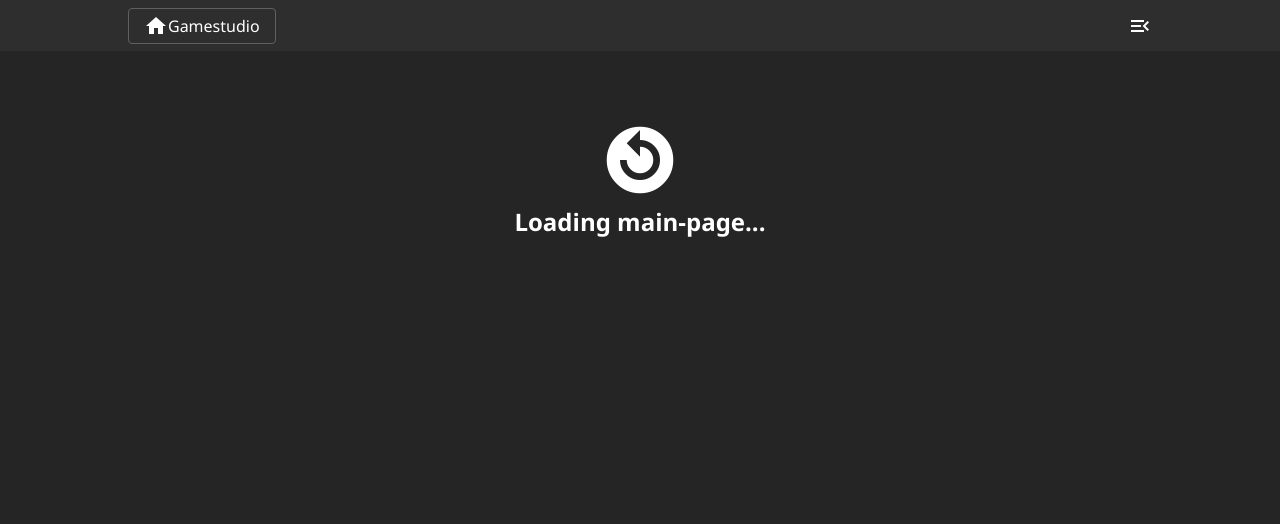
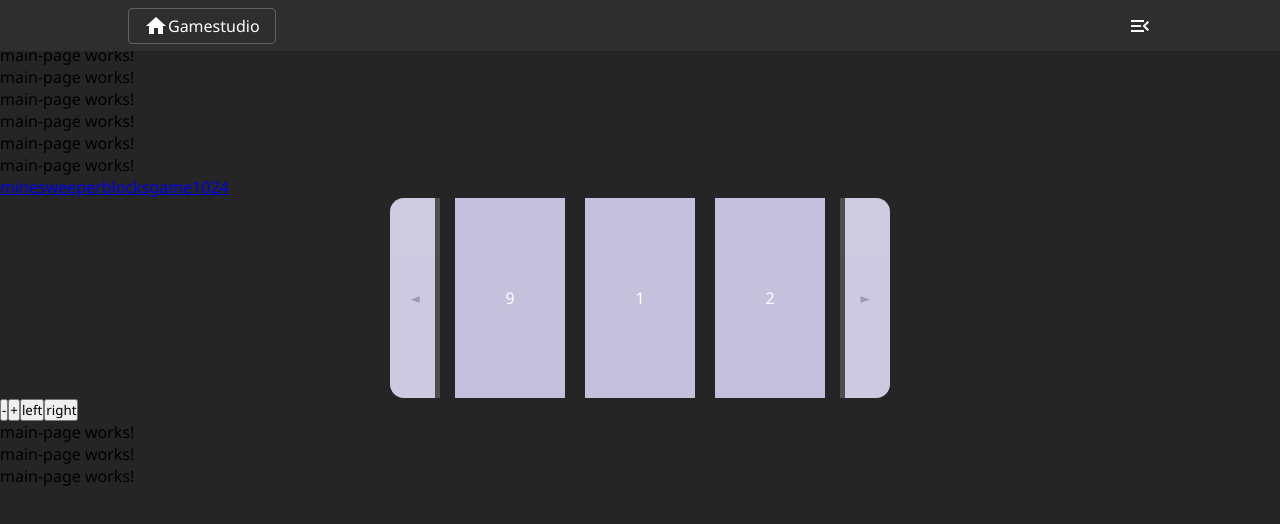
Before and after one commit to stefanszeke/gamestudio_in_angular_refactor, an Angular app: page /main-page in a window 1280 px wide. Before the commit this address led to /. Shown: the top 524 px of the page. Built offline with nearby package versions, Linux system fonts and the light colour scheme.

Commit message:
add: carausel setup

```diff
--- a/src/app/app-routing.module.ts
+++ b/src/app/app-routing.module.ts
@@ -1,30 +1,41 @@
 import { NgModule } from '@angular/core';
 import { RouterModule, Routes } from '@angular/router';
+import { MainPageComponent } from './components/main-page/main-page.component';
 
+const DELAY: number = 1500;
 
 const routes: Routes = [
   {
+    path: '', // default route
+    redirectTo: 'main-page',
+    pathMatch: 'full'
+  },
+  {
+    path: "main-page",
+    component: MainPageComponent
+  },
+
+  {
     path: 'minesweeper',
-    // loadChildren: () => import('./games/minesweeper/minesweeper.module').then(m => m.MinesweeperModule)
-    loadChildren: () => new Promise(resolve => {
-      setTimeout(() => resolve(import('./games/minesweeper/minesweeper.module').then(m => m.MinesweeperModule)), 2000);
-    })
+    loadChildren: () => import('./games/minesweeper/minesweeper.module').then(m => m.MinesweeperModule)
   },
   {
     path: 'blocks',
-    // loadChildren: () => import('./games/blocks/blocks.module').then(m => m.BlocksModule)
-    loadChildren: () => new Promise(resolve => {
-      setTimeout(() => resolve(import('./games/blocks/blocks.module').then(m => m.BlocksModule)), 2000);
-    })
+    loadChildren: () => loadWithDelay('blocks', 'BlocksModule', DELAY)
   },
   {
     path: 'game1024',
-    // loadChildren: () => import('./games/game1024/game1024.module').then(m => m.Game1024Module)
-    loadChildren: () => new Promise(resolve => {
-      setTimeout(() => resolve(import('./games/game1024/game1024.module').then(m => m.Game1024Module)), 2000);
-    })
+    loadChildren: () => loadWithDelay('game1024', 'Game1024Module', DELAY)
   },
 ];
+
+
+//
+function loadWithDelay(modulePath: string, module: string, delay: number): Promise<any> {
+  return new Promise(resolve => {
+    setTimeout(() => resolve(import('./games/' + modulePath + '/' + modulePath + '.module').then(m => m[module])), delay);
+  });
+}
 
 @NgModule({
   imports: [RouterModule.forRoot(routes)],
--- a/src/app/app.module.ts
+++ b/src/app/app.module.ts
@@ -10,6 +10,7 @@ import { BlocksComponent } from './games/blocks/blocks/blocks.component';
 import { BlocksTileComponent } from './games/blocks/blocks-tile/blocks-tile.component';
 import { Game1024Component } from './games/game1024/game1024/game1024.component';
 import { Game1024TileComponent } from './games/game1024/game1024-tile/game1024-tile.component';
+import { MainPageComponent } from './components/main-page/main-page.component';
 
 
 @NgModule({
@@ -21,7 +22,8 @@ import { Game1024TileComponent } from './games/game1024/game1024-tile/game1024-t
     BlocksComponent,
     BlocksTileComponent,
     Game1024Component,
-    Game1024TileComponent
+    Game1024TileComponent,
+    MainPageComponent
   ],
   imports: [
     BrowserModule,
--- /dev/null
+++ b/src/app/components/main-page/main-page.component.html
@@ -0,0 +1,39 @@
+<p>main-page works!</p>
+<p>main-page works!</p>
+<p>main-page works!</p>
+<p>main-page works!</p>
+<p>main-page works!</p>
+<p>main-page works!</p>
+<p>main-page works!</p>
+<p>main-page works!</p>
+<nav class="nav-down-nav">
+    <a routerLink="/minesweeper" routerLinkActive="active">minesweeper</a>
+    <a routerLink="/blocks" routerLinkActive="active">blocks</a>
+    <a routerLink="/game1024" routerLinkActive="active">game1024</a>
+
+    <div class="carousel-container">
+        <div class="carousel-menu" [ngStyle]="{'left.px': leftPosition, 'transition': transition}">
+            <div class="carousel-menu-item" *ngFor="let item of menuCurrent">
+                {{item}}
+            </div>
+        </div>
+
+
+        <button class="control-btn control-left" (click)="moveLeft()" [disabled]="isTransitioning">◄</button>
+        <button class="control-btn control-right" (click)="moveRight()" [disabled]="isTransitioning">►</button>
+
+    </div>
+
+
+    <button (click)="incrementMenuPosition()">-</button>
+    <button (click)="decrementMenuPosition()">+</button>
+
+    <button (click)="moveLeft()" [disabled]="isTransitioning">left</button>
+    <button (click)="moveRight()" [disabled]="isTransitioning">right</button>
+
+
+
+</nav>
+<p>main-page works!</p>
+<p>main-page works!</p>
+<p>main-page works!</p>
--- /dev/null
+++ b/src/app/components/main-page/main-page.component.scss
@@ -0,0 +1,60 @@
+.carousel-container {
+  position: relative;
+  // border: 2px solid red;
+  width: 500px;
+  height: 200px;
+  margin: auto;
+  overflow: hidden;
+  border-radius: 14px;
+}
+
+.carousel-menu {
+  position: absolute;
+  top: 50%;
+  // transform: translate(-50%,-50%);
+  transform: translateY(-50%);
+  color: white;
+  gap: 20px;
+  display: grid;
+  grid-auto-flow: column;
+  justify-content: center;
+  margin: auto;
+  width: 500px;
+
+  transition: all 0.5s ease-in-out;
+
+  &-item {
+    display: grid;
+    place-items: center;
+    height: 200px;
+    width: 110px;
+    // border: 1px solid green;
+    background-color: rgb(197, 192, 220);
+    user-select: none;
+    transition: 80ms;
+    cursor: pointer;
+
+    &:hover {
+      background-color: red;
+      transform: scale(1.1);
+    }
+  }
+}
+
+.control-btn {
+position: absolute;
+  height: 100%;
+  width: 50px;
+  border: none;
+  opacity: 0.2;
+  cursor: pointer;
+
+  &:hover {
+    opacity: 1;
+    transform: scale(1.1);
+  }
+}
+
+.control-right {
+  right: 0;
+}
--- /dev/null
+++ b/src/app/components/main-page/main-page.component.ts
@@ -0,0 +1,101 @@
+import { Component } from '@angular/core';
+
+@Component({
+  selector: 'app-main-page',
+  templateUrl: './main-page.component.html',
+  styleUrls: ['./main-page.component.scss']
+})
+export class MainPageComponent {
+
+  menuItems: number[] = [1,2,3,4,5,6,7,8,9];
+  menuPosition: number = 0;
+  menuCurrent: number[] = [];
+  menuSize: number = 5;
+
+  leftPosition: number = 0;
+  transition: string = "left 0.5s ease-in";
+  transitionTime: number = 280;
+  isTransitioning: boolean = false;
+
+  ngOnInit(): void {
+    this.generateCurrentMenu();
+  }
+
+  generateCurrentMenu(): void {
+    let start: number = (Math.ceil(this.menuSize/2));
+    let end: number = (Math.ceil(this.menuSize/2));
+    console.log(start, end);
+    if(this.menuSize % 2 !== 0) { start--; }
+    if(this.menuPosition < start) { start = this.menuPosition; }
+    this.menuCurrent = this.menuItems.slice(this.menuPosition - start, this.menuPosition + end);
+    console.log(this.menuCurrent);
+
+    if(this.menuCurrent.length < this.menuSize) {
+      console.log("not enough items");
+      let atEnd: boolean = false;
+      if(this.menuCurrent[this.menuCurrent.length - 1] === this.menuItems[this.menuItems.length - 1]) {
+        atEnd = true;
+      }
+      console.log(atEnd? "at end" : "at start");
+
+      const DIFF: number = this.menuSize - this.menuCurrent.length;
+
+      if(atEnd) {
+        for(let i = 0; i < DIFF; i++) {
+          this.menuCurrent.push(this.menuItems[i]);
+        }
+      } else {
+        for(let i = 0; i < DIFF; i++) {
+          this.menuCurrent.unshift(this.menuItems[this.menuItems.length - 1 - i]);
+        }
+      }
+      console.log(this.menuCurrent);
+    }
+  }
+
+  incrementMenuPosition(): void {
+    if(this.menuPosition < this.menuItems.length - 1) {
+      this.menuPosition++;
+    } else {
+      this.menuPosition = 0;
+    }
+    this.generateCurrentMenu();
+  }
+
+  decrementMenuPosition(): void {
+    if(this.menuPosition > 0) {
+      this.menuPosition--;
+    } else {
+      this.menuPosition = this.menuItems.length - 1;
+    }
+    this.generateCurrentMenu();
+  }
+
+  moveLeft(): void {
+    this.leftPosition -= 130;
+    this.isTransitioning = true;
+    setTimeout(() => {
+      this.transition = `left 0s ease-in-out`;
+      this.incrementMenuPosition();
+      this.leftPosition = 0;
+      this.isTransitioning = false;
+    }
+    , this.transitionTime)
+
+    this.transition = `left ${this.transitionTime}ms ease-in-out`;
+  }
+
+  moveRight(): void {
+    this.leftPosition += 130;
+    this.isTransitioning = true;
+    setTimeout(() => {
+      this.transition = `left 0s ease-in-out`;
+      this.decrementMenuPosition();
+      this.leftPosition = 0;
+      this.isTransitioning = false;
+    }, this.transitionTime)
+
+    this.transition = `left ${this.transitionTime}ms ease-in-out`;
+  }
+
+}
--- a/src/app/components/nav/nav.component.scss
+++ b/src/app/components/nav/nav.component.scss
@@ -71,7 +71,7 @@ a {
   z-index: 800;
   top: 0;
   position: absolute;
-  background-color: rgba(74, 176, 88, 0.524);
+  background-color: rgba(76, 76, 76, 0.524);
   width: 100%;
   height: 100%;
 }
```
Also changed, not shown: 1 other file (tests, documents, lock files or other folders).
